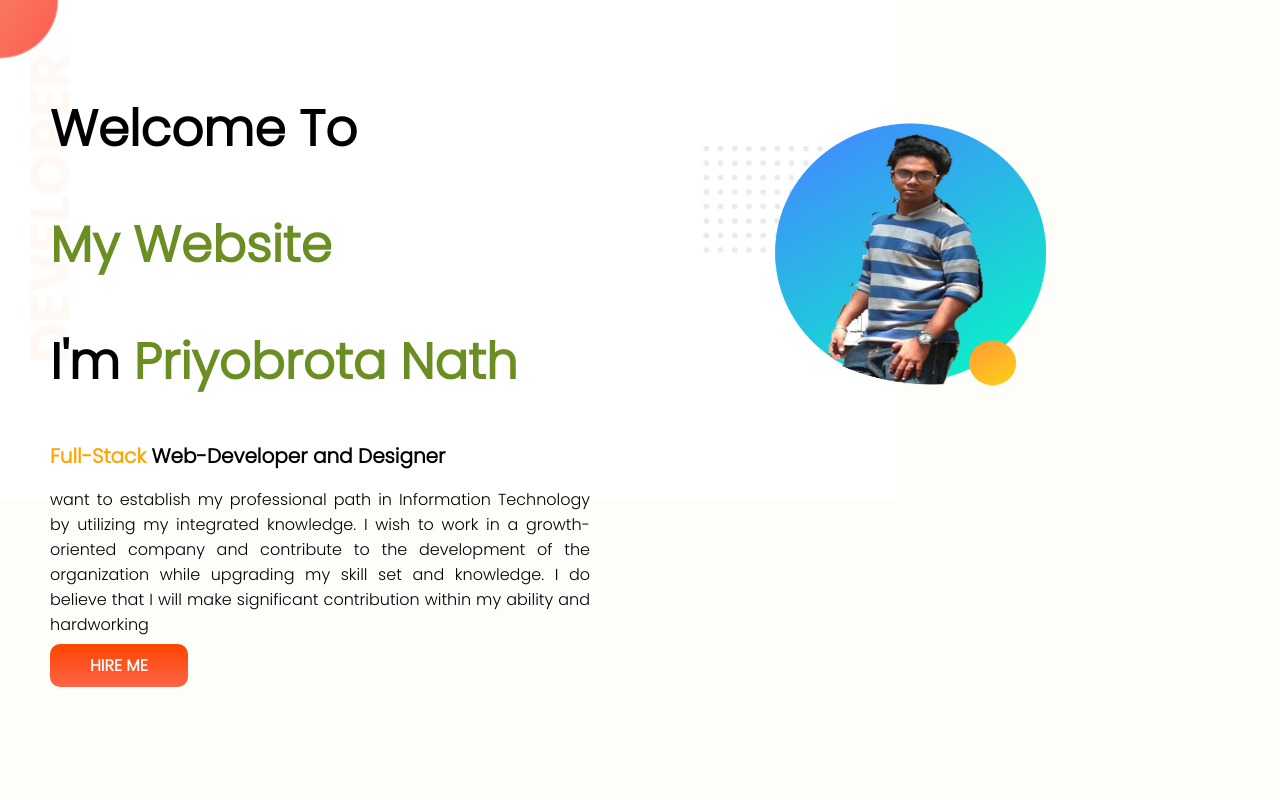
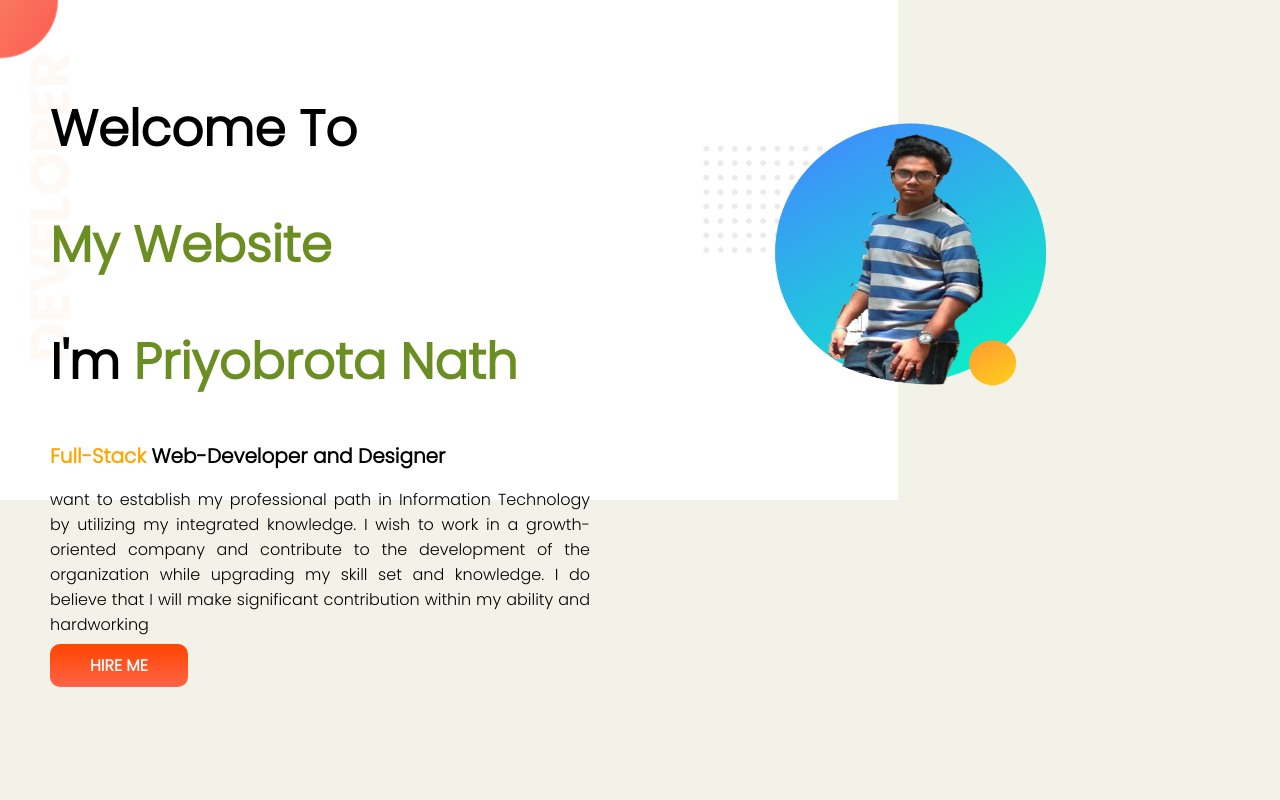
Before and after one commit to PriyobrotaNath/TryMakeAProtfolioWebsite, a plain HTML site: page index.html in a window 1280 px wide. Shown: the top 800 px of the page. Drawn offline with Linux system fonts and the light colour scheme.

Commit message:
sixth commit

```diff
--- a/index.html
+++ b/index.html
@@ -6,6 +6,7 @@
     <meta http-equiv="X-UA-Compatible" content="IE=edge">
     <meta name="viewport" content="width=device-width, initial-scale=1.0">
     <title>Priyobrota Nath</title>
+    <link rel="shortcut icon" href="images/me2.jpg" type="image/x-icon">
     <link rel="preconnect" href="https://fonts.googleapis.com">
     <link rel="preconnect" href="https://fonts.gstatic.com" crossorigin>
     <link href="https://fonts.googleapis.com/css2?family=Poppins:wght@300&display=swap" rel="stylesheet">
--- a/style.css
+++ b/style.css
@@ -1,7 +1,7 @@
 body{
     font-family: 'Poppins',sans-serif;
     margin: 0;
-    background-color:rgb(253, 253, 250);
+    background-color:rgb(243, 242, 233);
 }
 h1{
     font-size:50px;
```
Also changed, not shown: images/me2.jpg (added).
